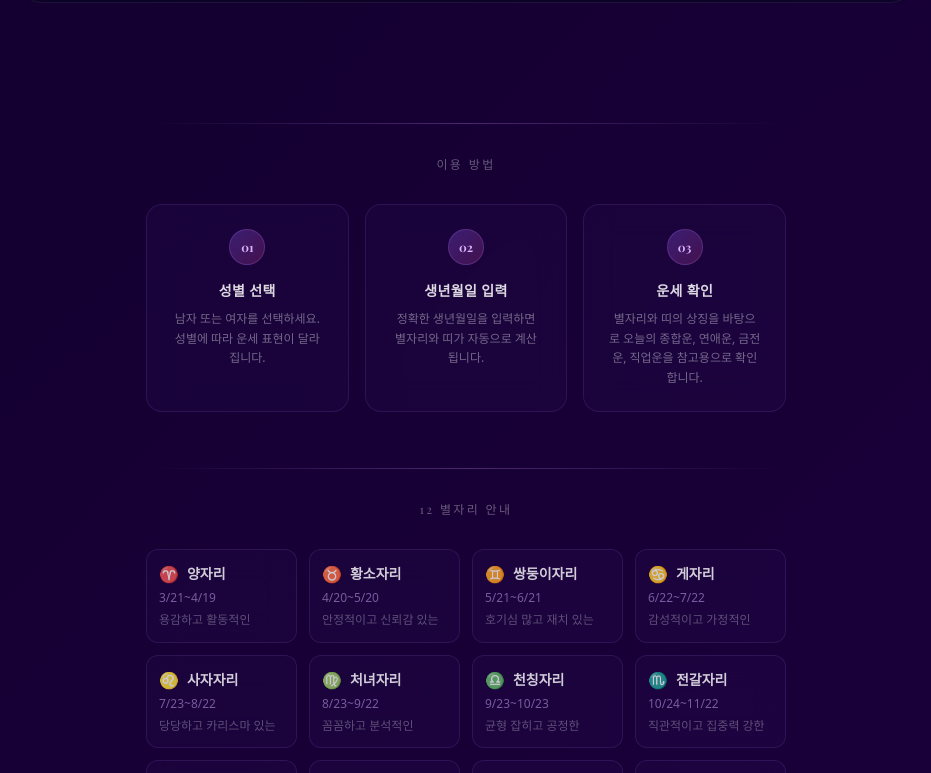
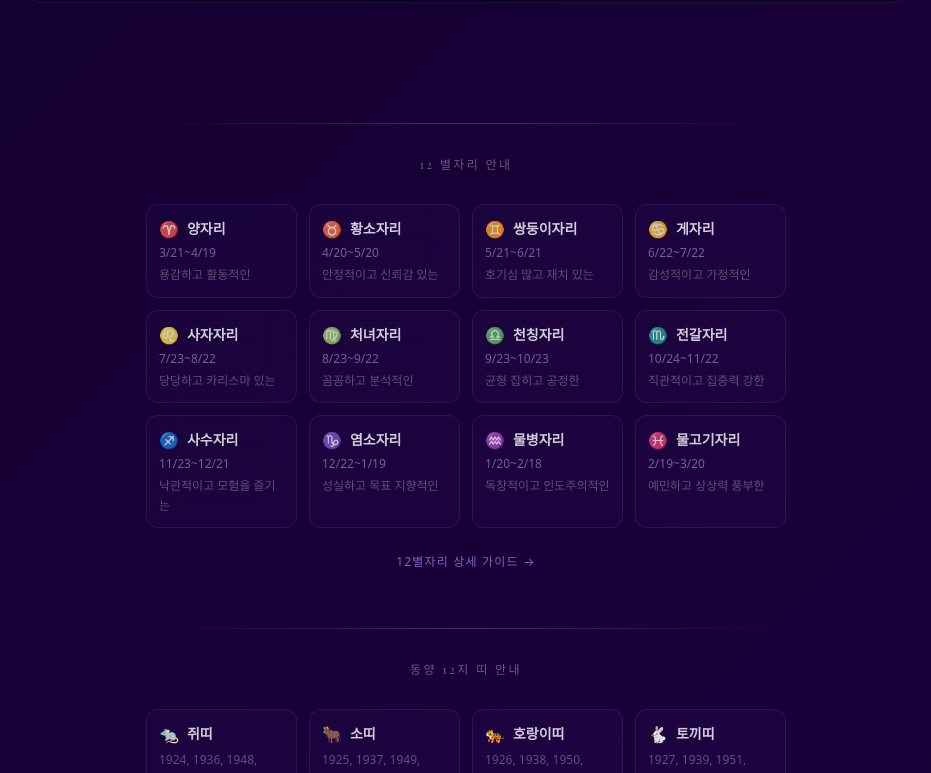
Before and after one commit to kinnet-zz/fortune-site, a Next.js app: page / in a window 1280 px wide. Shown: the part 2027-2800 px from the top of the page, without its empty margins (174-1105 px from the left). Built offline with nearby package versions, Linux system fonts and the light colour scheme.

Commit message:
refactor: remove redundant homepage instructions

```diff
--- a/components/InfoSection.tsx
+++ b/components/InfoSection.tsx
@@ -47,36 +47,8 @@ export default function InfoSection() {
 
   return (
     <>
-      {/* 이용 방법 */}
-      <section className="w-full max-w-2xl mx-auto px-4 mt-20" aria-labelledby="how-to-heading">
-        <div className="section-line mb-8" />
-        <h2
-          id="how-to-heading"
-          className="text-center text-white/35 text-xs tracking-[0.2em] uppercase font-medium mb-8 font-serif-display"
-        >
-          {tr.howToTitle}
-        </h2>
-        <div className="grid grid-cols-1 sm:grid-cols-3 gap-4">
-          {tr.howToSteps.map(({ title, desc }, i) => (
-            <div key={i} className="rounded-2xl p-6 text-center card-glow" style={glassCard}>
-              <div
-                className="inline-flex items-center justify-center w-9 h-9 rounded-full text-xs font-bold text-purple-300 mb-4 font-serif-display"
-                style={{
-                  background: 'linear-gradient(135deg, rgba(139,92,246,0.3), rgba(236,72,153,0.2))',
-                  border: '1px solid rgba(192,132,252,0.2)',
-                }}
-              >
-                {String(i + 1).padStart(2, '0')}
-              </div>
-              <h3 className="text-white/85 text-sm font-semibold mb-2 tracking-wide">{title}</h3>
-              <p className="text-white/40 text-xs leading-relaxed">{desc}</p>
-            </div>
-          ))}
-        </div>
-      </section>
-
       {/* 서양 별자리 — bento grid */}
-      <section className="w-full max-w-2xl mx-auto px-4 mt-14" aria-labelledby="zodiac-heading">
+      <section className="w-full max-w-2xl mx-auto px-4 mt-20" aria-labelledby="zodiac-heading">
         <div className="section-line mb-8" />
         <h2
           id="zodiac-heading"
```
